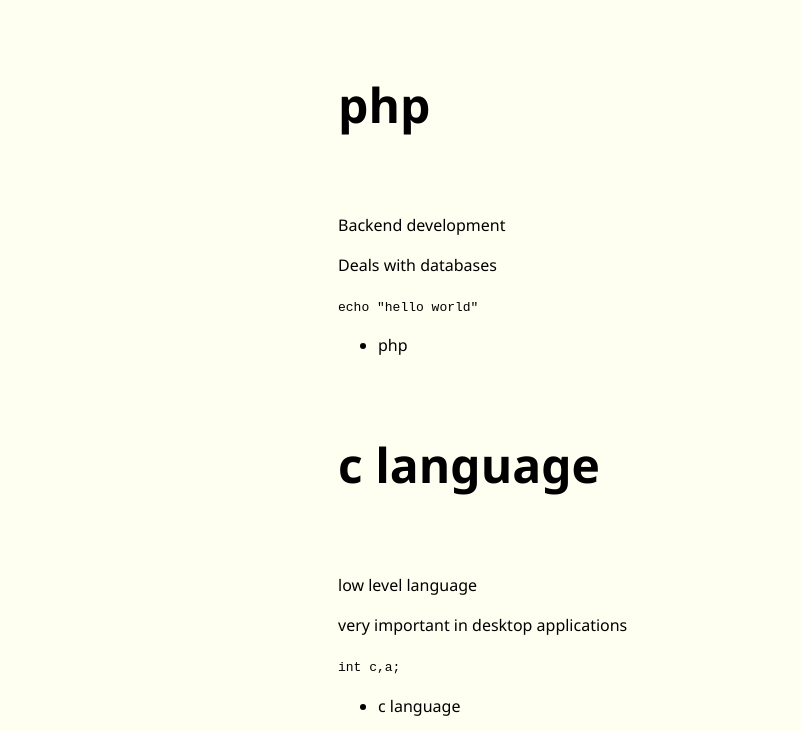
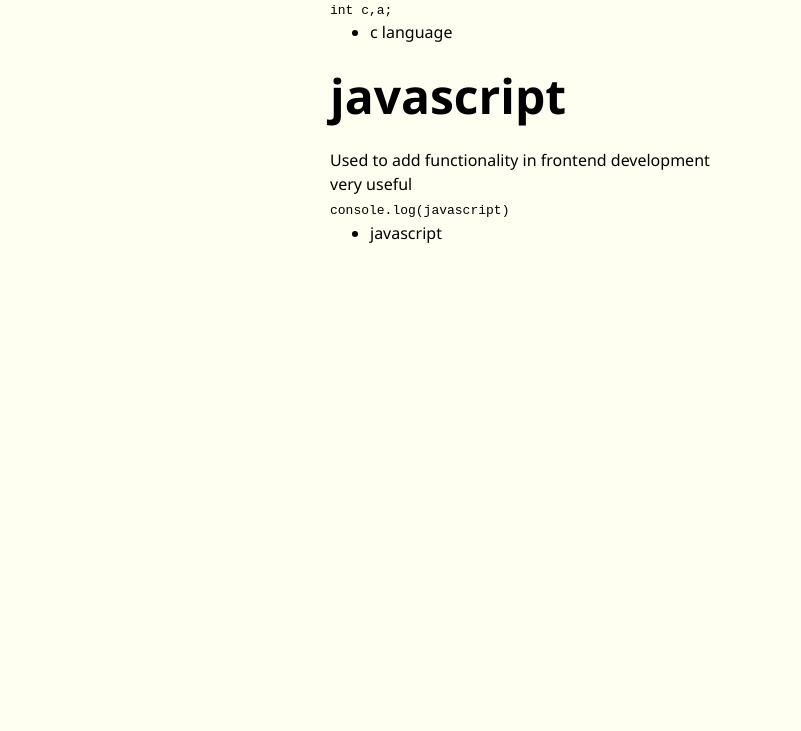
Before and after one commit to brhanuhailu/microprojecttwo, a plain HTML site: page index.html in a window 1280 px wide. Shown: the part 826-1557 px from the top of the page, without its empty margins (0-801 px from the left). After the commit the page ends 1091 px from the top, so only its background shows below. Drawn offline with Linux system fonts and the light colour scheme.

Commit message:
Update style.css

```diff
--- a/css/style.css
+++ b/css/style.css
@@ -1,5 +1,4 @@
 
-<<<<<<< HEAD
 /* remove default margin */
 * {
   margin: 0;
@@ -173,5 +172,3 @@ nav li a{
       margin-top: 270px;
     }
   }
-
->>>>>>> ab1e676f4c31ffe922bdfa60394bcc4288a8edfb
```
